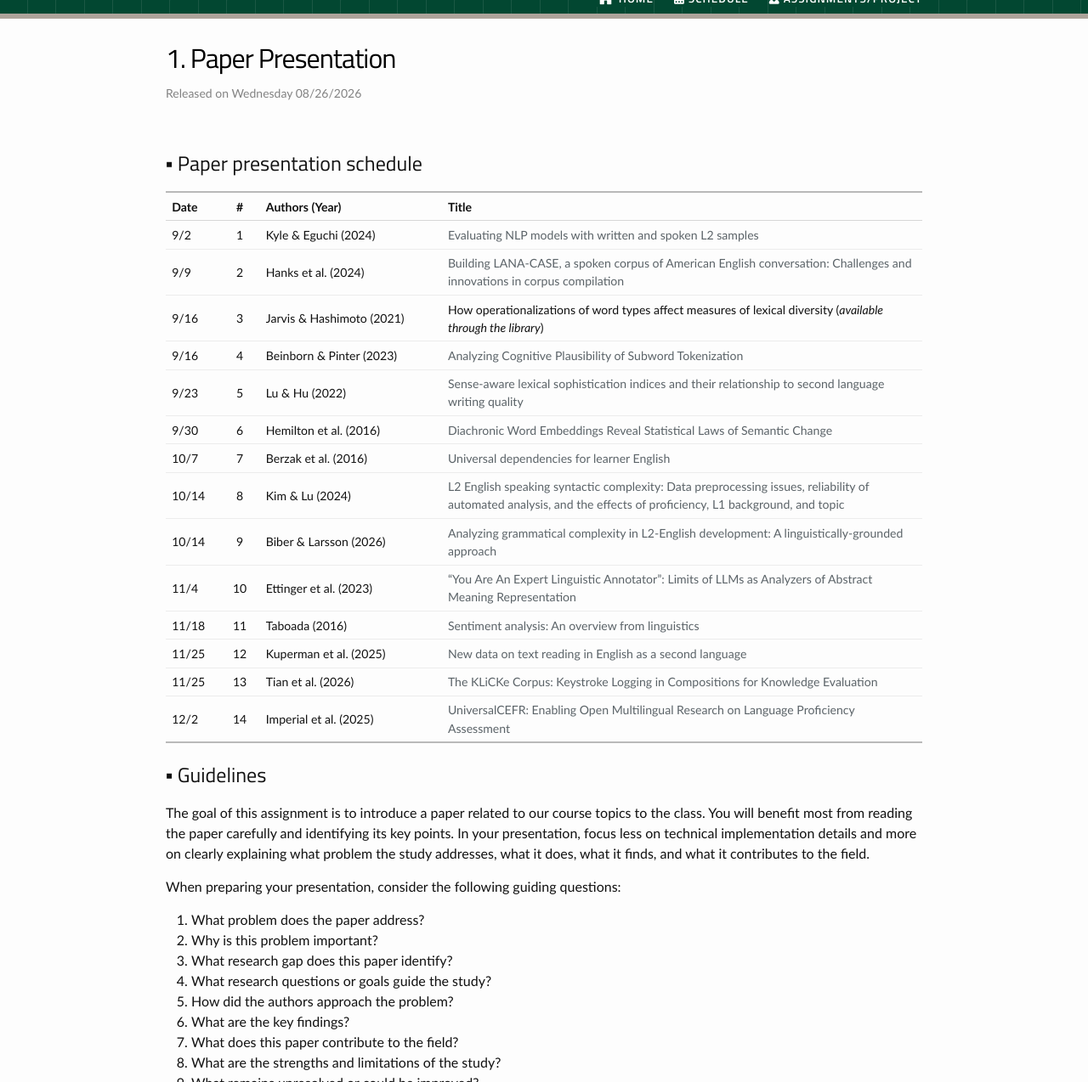
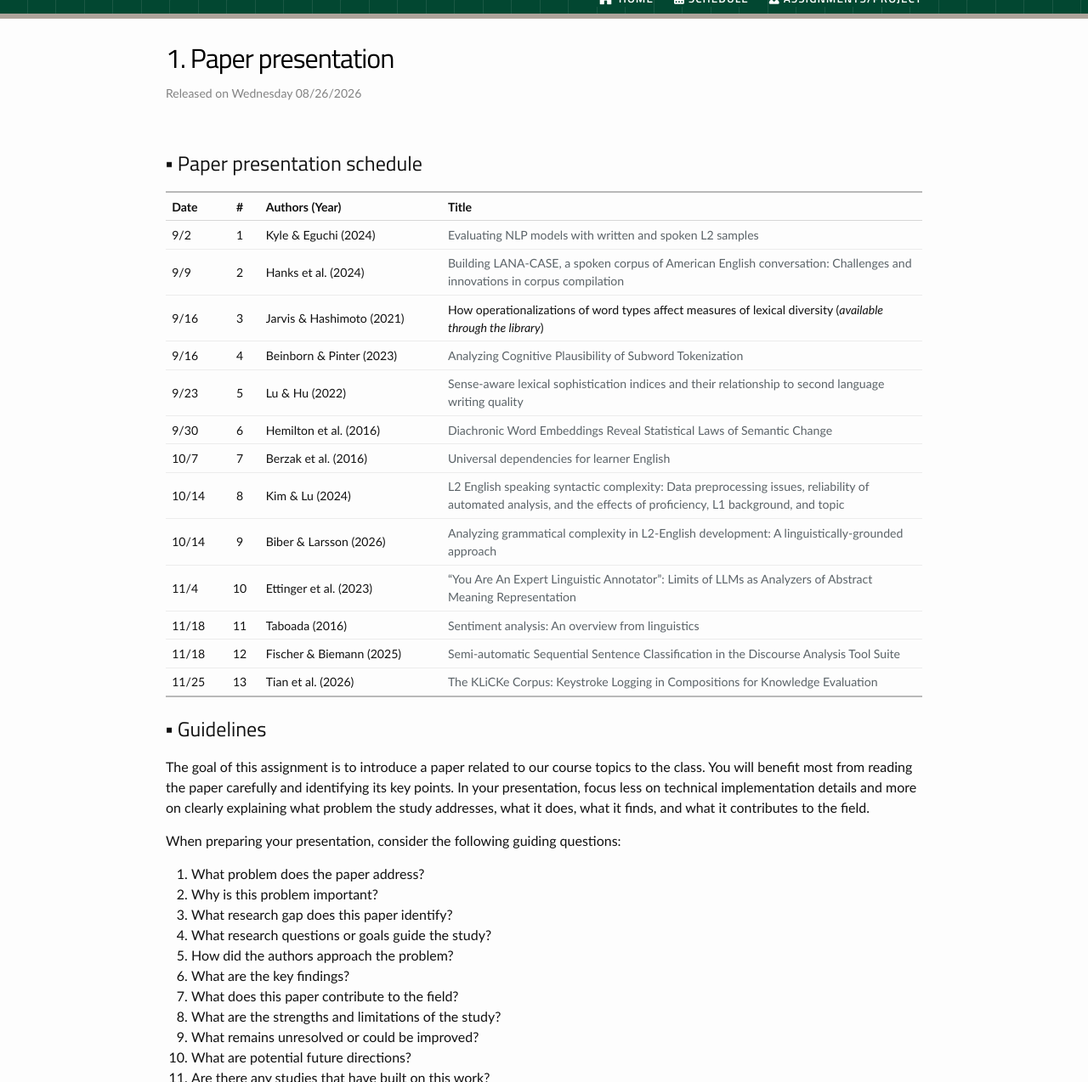
Before and after one commit to hksung/Fall26_SLS775, a Jekyll site: the page built from _assignments/1_paper presentation.md, in a window 1280 px wide and 1400 px high, cut to the strip 126-1400 px from the top of the window. Shown: the whole strip at 85% size. Built offline with Jekyll 4.4.1, drawn with Linux system fonts in a browser that asks for light colours; nearby versions of some CDN libraries.

```diff
--- a/_assignments/1_paper presentation.md
+++ b/_assignments/1_paper presentation.md
@@ -1,7 +1,7 @@
 ---
 type: assignment
 date: 2026-08-26T23:59:00+3:30
-title: "1. Paper Presentation"
+title: "1. Paper presentation"
 ---
 
 ## ▪ Paper presentation schedule
@@ -21,9 +21,8 @@ title: "1. Paper Presentation"
 | 10/14 |  9  | Biber & Larsson (2026) |  [Analyzing grammatical complexity in L2-English development: A linguistically-grounded approach](https://www.researchgate.net/profile/Tove-Larsson-3/publication/412189350_Analyzing_grammatical_complexity_in_L2-English_development_A_linguistically-grounded_approach/links/6a7cae71b00fce3bf26f4d5d/Analyzing-grammatical-complexity-in-L2-English-development-A-linguistically-grounded-approach.pdf)                                                                                      |
 | 11/4  |  10 | Ettinger et al. (2023)    | [“You Are An Expert Linguistic Annotator”: Limits of LLMs as Analyzers of Abstract Meaning Representation](https://arxiv.org/pdf/2310.17793)                                                                                       |
 | 11/18 |  11 | Taboada (2016)            | [Sentiment analysis: An overview from linguistics](https://summit.sfu.ca/_flysystem/fedora/sfu_migrate/17209/Taboada_ARL_pre-pub.pdf)                                                                                       |
-| 11/25 |  12 | Kuperman et al. (2025)    | [New data on text reading in English as a second language](https://www.cambridge.org/core/services/aop-cambridge-core/content/view/C479CDB95EEC27DF56289529774D91E9/S0272263125000105a.pdf/div-class-title-new-data-on-text-reading-in-english-as-a-second-language-div.pdf) |
+| 11/18 |  12 | Fischer & Biemann (2025)   | [Semi-automatic Sequential Sentence Classification in the Discourse Analysis Tool Suite](https://aclanthology.org/2025.naacl-demo.16.pdf) |
 | 11/25 |  13 | Tian et al. (2026)        | [The KLiCKe Corpus: Keystroke Logging in Compositions for Knowledge Evaluation](https://repository.uantwerpen.be/docman/irua/643e53motoMb5)    |
-| 12/2  |  14 | Imperial et al. (2025)    | [UniversalCEFR: Enabling Open Multilingual Research on Language Proficiency Assessment](https://arxiv.org/pdf/2506.01419)                                                                                     |
 
 </div>
 
```
Also changed, not shown: _assignments/2_project proposal.md (+2 -2 lines), 1 other file.
